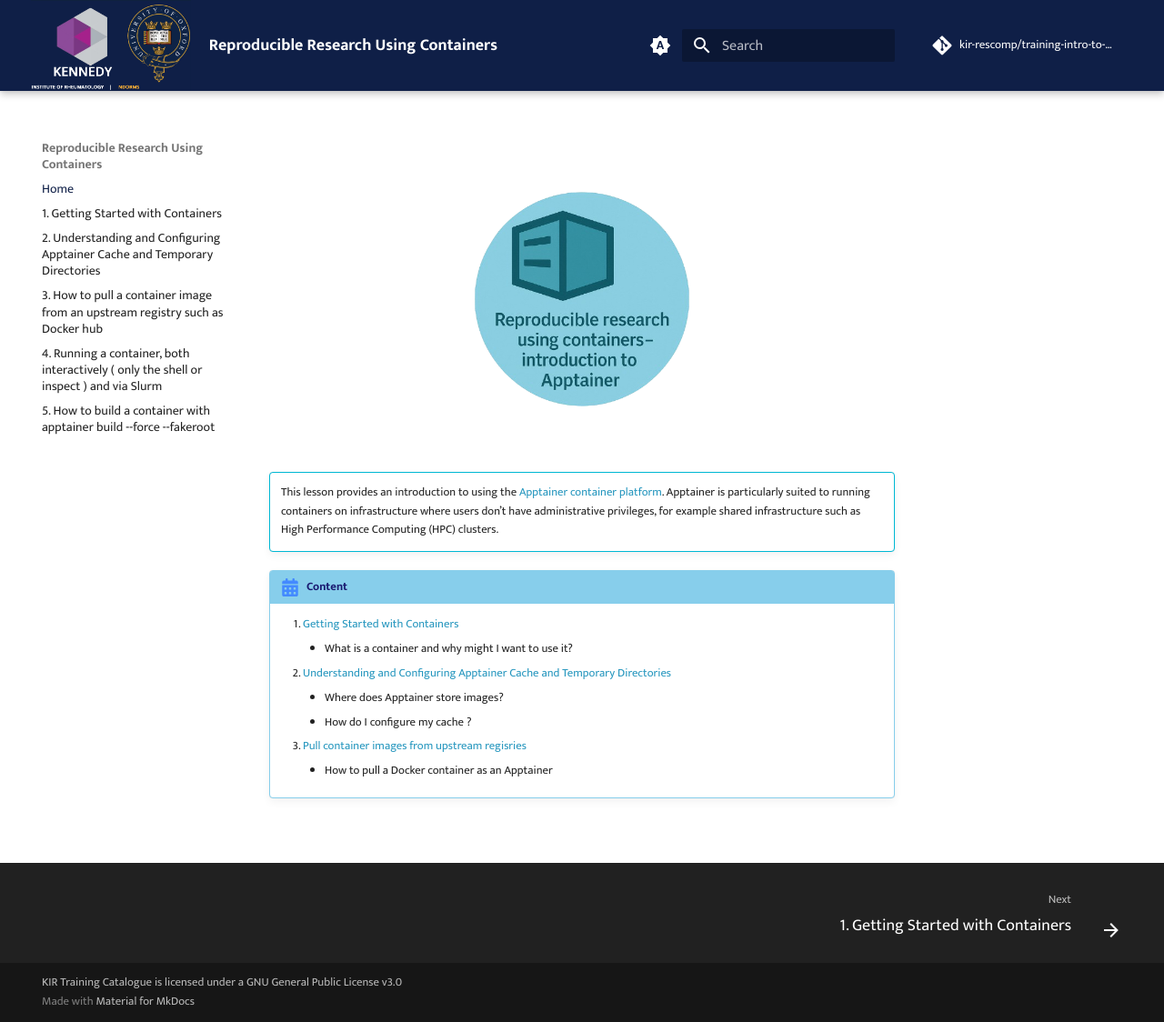
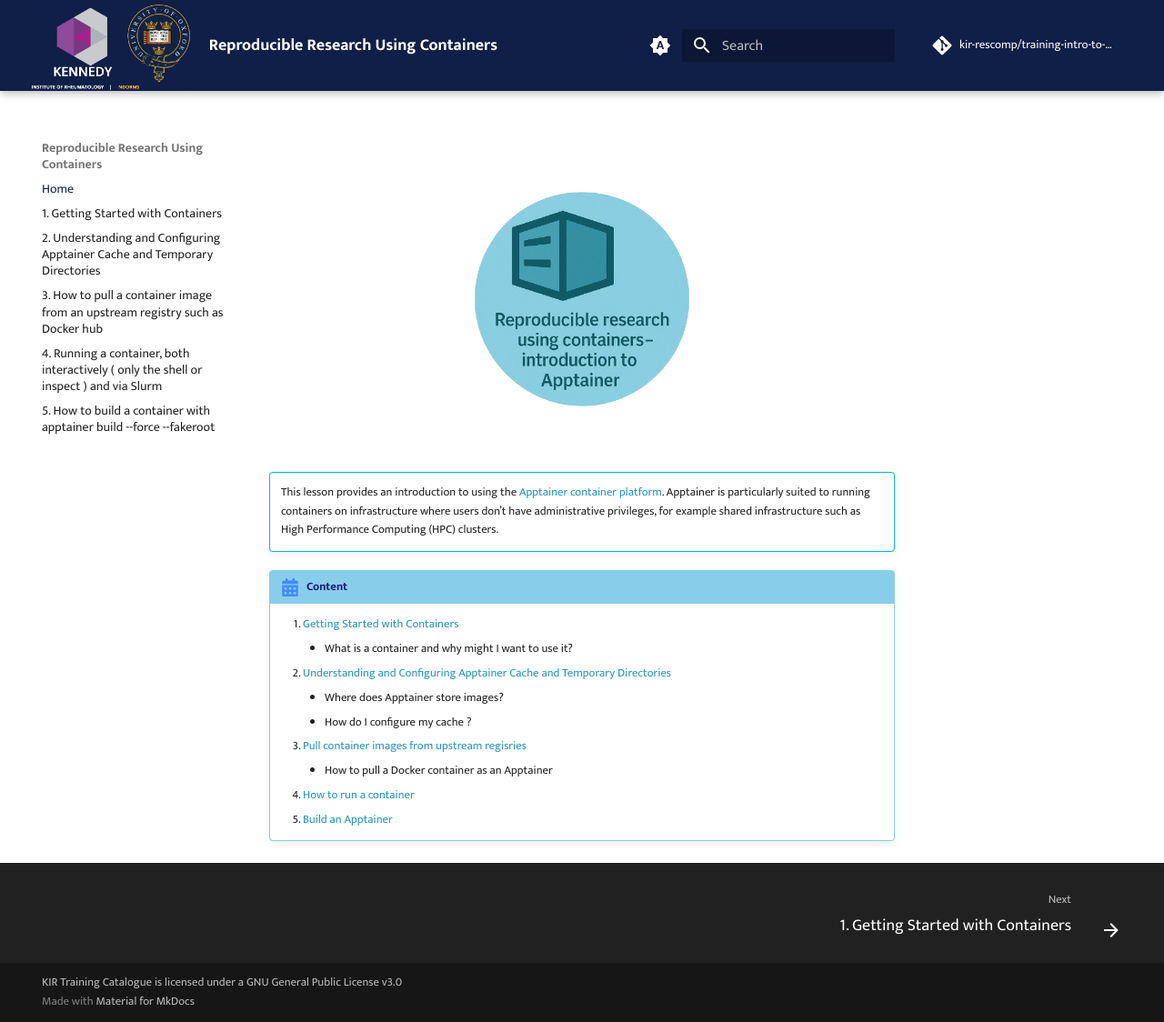
Before and after one commit to kir-rescomp/training-intro-to-apptainer, an MkDocs documentation site: the page built from docs/index.md, in a window 1280 px wide and 1124 px high. Shown: the whole window at 91% size. Built offline with MkDocs 1.6.1 and Material for MkDocs 9.7.7, drawn with Linux system fonts in a browser that asks for light colours; comment, search, counter and statistics services are not loaded.

Commit message:
add more content to TOC

```diff
--- a/docs/index.md
+++ b/docs/index.md
@@ -17,3 +17,5 @@
         - How do I configure my cache ?
     3. [Pull container images from upstream regisries](./3.pull_from_upstream.md)
         - How to pull a Docker container as an Apptainer
+    4. [How to run a container](./4.running_a_container_interactive_and_slurm.md)
+    5. [Build an Apptainer](./5.how_to_build_a_container.md)
```
